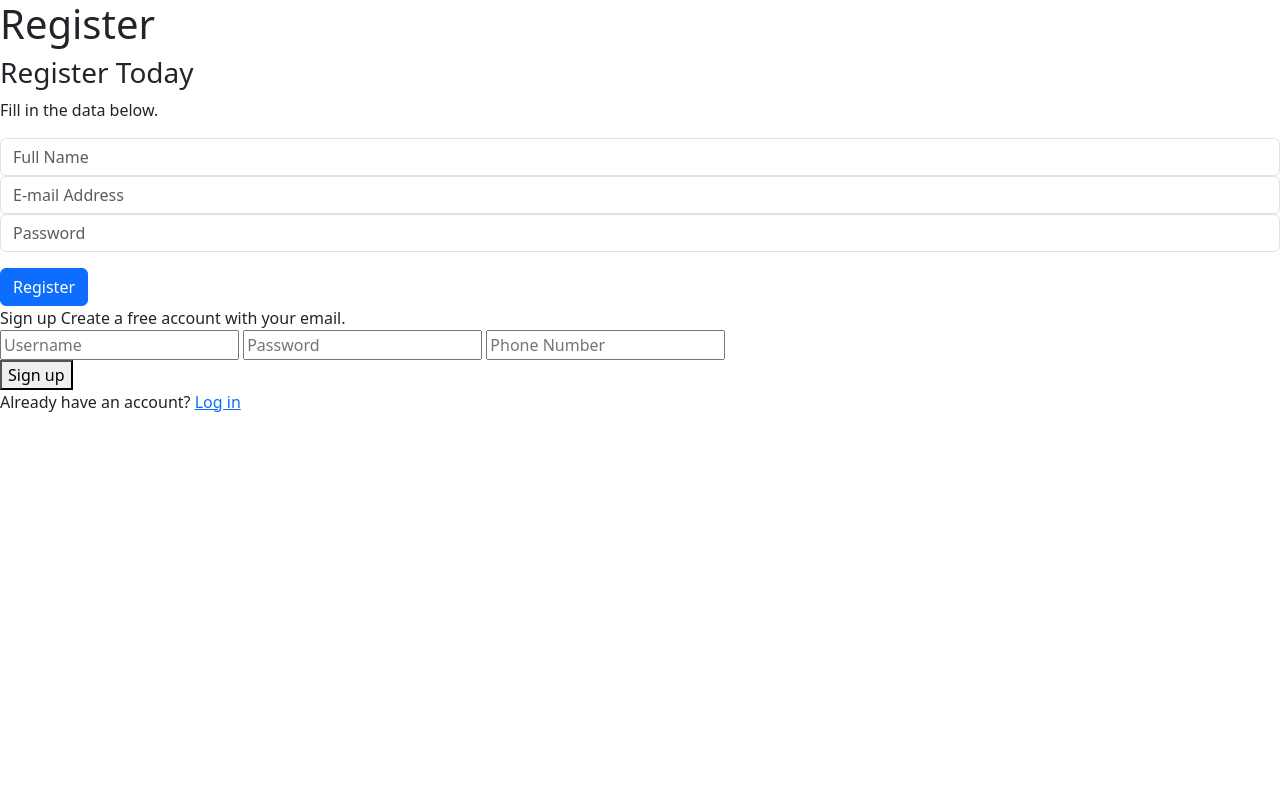
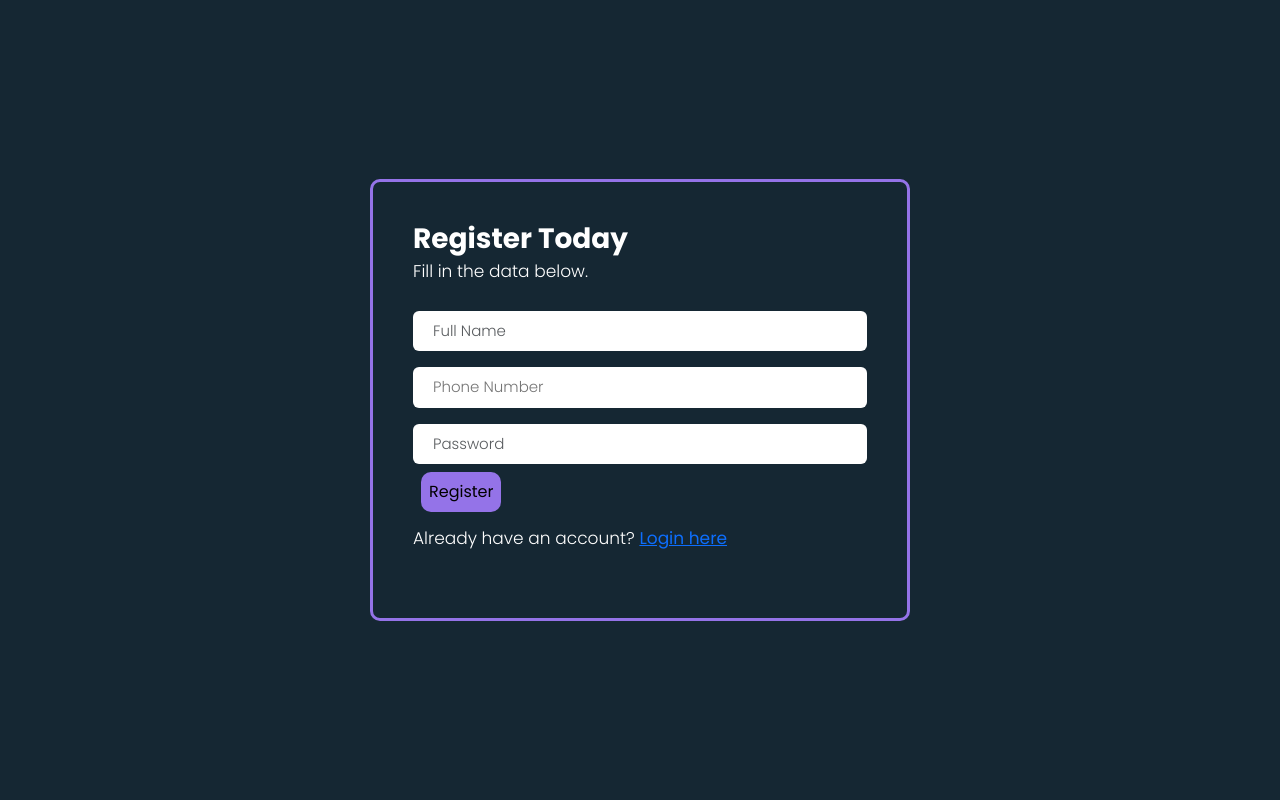
Before and after one commit to akuldeepj/chatapp, a Flask app: page /register in a window 1280 px wide. Run offline with Flask 3, Linux system fonts and the light colour scheme.

Commit message:
designed register page

```diff
--- a/info.json
+++ b/info.json
@@ -58,5 +58,11 @@
         "Username": "abcd",
         "password": "1234",
         "phoneNum": "999"
+    },
+    {
+        "id": "011",
+        "Username": "adj",
+        "password": "0000",
+        "phoneNum": "9999"
     }
 ]
--- /dev/null
+++ b/static/register.css
@@ -0,0 +1,178 @@
+@import url('https://fonts.googleapis.com/css2?family=Poppins:wght@300;400;500;700;900&display=swap');
+
+*, body {
+    font-family: 'Poppins', sans-serif;
+    font-weight: 400;
+    -webkit-font-smoothing: antialiased;
+    text-rendering: optimizeLegibility;
+    -moz-osx-font-smoothing: grayscale;
+}
+
+html, body {
+    height: 100%;
+    background-color: #152733;
+    overflow: hidden;
+}
+
+
+.form-holder {
+      display: flex;
+      flex-direction: column;
+      justify-content: center;
+      align-items: center;
+      text-align: center;
+      min-height: 100vh;
+}
+
+.form-holder .form-content {
+    position: relative;
+    text-align: center;
+    display: -webkit-box;
+    display: -moz-box;
+    display: -ms-flexbox;
+    display: -webkit-flex;
+    display: flex;
+    -webkit-justify-content: center;
+    justify-content: center;
+    -webkit-align-items: center;
+    align-items: center;
+    padding: 60px;
+}
+
+.form-content .form-items {
+    border: 3px solid #9473e8;
+    padding: 40px;
+    display: inline-block;
+    width: 100%;
+    min-width: 540px;
+    -webkit-border-radius: 10px;
+    -moz-border-radius: 10px;
+    border-radius: 10px;
+    text-align: left;
+    -webkit-transition: all 0.4s ease;
+    transition: all 0.4s ease;
+}
+
+.form-content h3 {
+    color: #fff;
+    text-align: left;
+    font-size: 28px;
+    font-weight: 600;
+    margin-bottom: 5px;
+}
+
+.form-content h3.form-title {
+    margin-bottom: 30px;
+}
+
+.form-content p {
+    color: #fff;
+    text-align: left;
+    font-size: 17px;
+    font-weight: 300;
+    line-height: 20px;
+    margin-bottom: 30px;
+}
+
+
+.form-content label, .was-validated .form-check-input:invalid~.form-check-label, .was-validated .form-check-input:valid~.form-check-label{
+    color: #fff;
+}
+
+.form-content input[type=text], .form-content input[type=password], .form-content input[type=email], .form-content select {
+    width: 100%;
+    padding: 9px 20px;
+    text-align: left;
+    border: 0;
+    outline: 0;
+    border-radius: 6px;
+    background-color: #fff;
+    font-size: 15px;
+    font-weight: 300;
+    color: #8D8D8D;
+    -webkit-transition: all 0.3s ease;
+    transition: all 0.3s ease;
+    margin-top: 16px;
+}
+
+
+.btn-primary{
+    background-color: #6C757D;
+    outline: none;
+    border: 0px;
+     box-shadow: none;
+}
+
+.btn-primary:hover, .btn-primary:focus, .btn-primary:active{
+    background-color: #495056;
+    outline: none !important;
+    border: none !important;
+     box-shadow: none;
+}
+
+.form-content textarea {
+    position: static !important;
+    width: 100%;
+    padding: 8px 20px;
+    border-radius: 6px;
+    text-align: left;
+    background-color: #fff;
+    border: 0;
+    font-size: 15px;
+    font-weight: 300;
+    color: #8D8D8D;
+    outline: none;
+    resize: none;
+    height: 120px;
+    -webkit-transition: none;
+    transition: none;
+    margin-bottom: 14px;
+}
+
+.form-sent{
+    margin-top: 0.5rem;
+}
+
+.form-content textarea:hover, .form-content textarea:focus {
+    border: 0;
+    background-color: #ebeff8;
+    color: #8D8D8D;
+}
+
+.mv-up{
+    margin-top: -9px !important;
+    margin-bottom: 8px !important;
+}
+
+.invalid-feedback{
+    color: #ff606e;
+}
+
+.valid-feedback{
+   color: #2acc80;
+}
+
+
+.messages {
+    list-style-type: none;
+    padding: 0;
+    margin: 0;
+    color: red;
+  }
+
+.reg{
+    margin: 0.5rem;
+    border-radius:10px;
+    border: none;
+    /* width: 1rem; */
+    background-color: #9473e8;
+    /* font-size: 1.5rem; */
+    padding: 0.5rem;
+    cursor: pointer;
+    transition: all 0.3s ease-in-out;
+    text-decoration: none;
+}
+
+  .messages li {
+    margin-bottom: 10px;
+  }
--- a/templates/register.html
+++ b/templates/register.html
@@ -1,15 +1,24 @@
 <!DOCTYPE html>
 <html>
+
 <head>
     <meta charset="utf-8">
     <meta name="viewport" content="width=device-width, initial-scale=1">
     <title>Sign Up</title>
-    <link href="https://cdn.jsdelivr.net/npm/bootstrap@5.3.0/dist/css/bootstrap.min.css" rel="stylesheet" integrity="sha384-9ndCyUaIbzAi2FUVXJi0CjmCapSmO7SnpJef0486qhLnuZ2cdeRhO02iuK6FUUVM" crossorigin="anonymous">
+    <link href="https://cdn.jsdelivr.net/npm/bootstrap@5.3.0/dist/css/bootstrap.min.css" rel="stylesheet"
+        integrity="sha384-9ndCyUaIbzAi2FUVXJi0CjmCapSmO7SnpJef0486qhLnuZ2cdeRhO02iuK6FUUVM" crossorigin="anonymous">
     <link rel="stylesheet" href="../static/register.css">
 </head>
+
 <body>
 
-    <h1>Register</h1>
+    <div class="form-body">
+        <div class="row">
+            <div class="form-holder">
+                <div class="form-content">
+                    <div class="form-items">
+                        <h3>Register Today</h3>
+                        <p>Fill in the data below.</p>
                         {% with messages = get_flashed_messages() %}
                         {% if messages %}
                         <ul class="messages">
@@ -19,69 +28,38 @@
                         </ul>
                         {% endif %}
                         {% endwith %}
-
-    <!-- <form action="{{ url_for('register') }}" method="post">
-        <label for="username">Username:</label>
-        <input type="text" id="username" name="username" required><br>
-        <label for="password">Password:</label>
-        <input type="password" id="password" name="password" required><br>
-        <label for="phone_num">Phone Number:</label>
-        <input type="text" id="phone_num" name="phone_num" required><br>
-        <input type="submit" value="Register">
-    </form>
-    <p>Already have an account? <a href="{{ url_for('login') }}">Login here</a></p> -->
-
-    <div class="form-body">
-        <div class="row">
-            <div class="form-holder">
-                <div class="form-content">
-                    <div class="form-items">
-                        <h3>Register Today</h3>
-                        <p>Fill in the data below.</p>
-                        <form class="requires-validation" novalidate>
+                        <form class="requires-validation" novalidate action="{{ url_for('register') }}" method="post">
 
                             <div class="col-md-12">
-                               <input class="form-control" type="text" name="name" placeholder="Full Name" required>
+                                <input class="form-control" id="username" type="text" name="username"
+                                    placeholder="Full Name" required>
                                 <div class="valid-feedback">Username field is valid!</div>
                                 <div class="invalid-feedback">Username field cannot be blank!</div>
                             </div>
 
                             <div class="col-md-12">
-                                <input class="form-control" type="email" name="email" placeholder="E-mail Address" required>
-                                 <div class="valid-feedback">Email field is valid!</div>
-                                 <div class="invalid-feedback">Email field cannot be blank!</div>
+                                <input type="text" class="input" placeholder="Phone Number" id="phone_num"
+                                    name="phone_num" required>
+                                <div class="valid-feedback">Phone number field is valid!</div>
+                                <div class="invalid-feedback">Phone number field cannot be blank!</div>
                             </div>
 
 
                             <div class="col-md-12">
-                              <input class="form-control" type="password" name="password" placeholder="Password" required>
+                                <input class="form-control" id="password" type="password" name="password"
+                                    placeholder="Password" required>
                                 <div class="valid-feedback">Password field is valid!</div>
                                 <div class="invalid-feedback">Password field cannot be blank!</div>
                             </div>
 
-                            <div class="form-button mt-3">
-                                <button id="submit" type="submit" class="btn btn-primary">Register</button>
-                            </div>
+                            <button type="submit" class="reg">Register</button>
                         </form>
+                        <div class="form-sent">
+                            <p>Already have an account? <a href="{{ url_for('login') }}">Login here</a></p>
                         </div>
                     </div>
                 </div>
             </div>
-    </div>
-
-    <div class="form-box">
-        <form class="form" action="{{ url_for('register') }}" method="post">
-          <span class="title">Sign up</span>
-          <span class="subtitle">Create a free account with your email.</span>
-          <div class="form-containers">
-            <input type="text" class="input" placeholder="Username" name="username" required>
-            <input type="password" class="input" placeholder="Password" name="password" required>
-            <input type="text" class="input" placeholder="Phone Number" name="phone_num" required>
-          </div>
-          <button type="submit">Sign up</button>
-        </form>
-        <div class="form-section">
-          <p>Already have an account? <a href="{{ url_for('login') }}">Log in</a> </p>
         </div>
     </div>
 
@@ -103,4 +81,5 @@
             })
     })()
 </script>
+
 </html>
--- a/test.json
+++ b/test.json
@@ -1 +1 @@
-[{"id": "004007", "members": ["004", "007", "004", "007"], "messages": [{"id": "004", "msg": "jlsj", "timestamp": "2023-07-08 15:57:15"}, {"id": "004", "msg": "bdkgn", "timestamp": "2023-07-08 15:57:18"}, {"id": "004", "msg": "gjgj", "timestamp": "2023-07-08 16:27:35"}, {"id": "004", "msg": "hi", "timestamp": "2023-07-08 16:31:13"}]}, {"id": "001004", "members": ["004", "001", "004", "001"], "messages": [{"id": "004", "msg": "fsgs", "timestamp": "2023-07-08 16:17:21"}, {"id": "004", "msg": "fx", "timestamp": "2023-07-08 16:17:23"}, {"id": "004", "msg": "jgj", "timestamp": "2023-07-08 16:18:12"}, {"id": "001", "msg": "hi", "timestamp": "2023-07-08 16:31:40"}, {"id": "004", "msg": "hello", "timestamp": "2023-07-08 16:31:53"}, {"id": "001", "msg": "hi user 4", "timestamp": "2023-07-08 16:32:52"}, {"id": "004", "msg": "hi user 1", "timestamp": "2023-07-08 16:33:01"}]}, {"id": "004006", "members": ["004", "006", "004", "006"], "messages": [{"id": "004", "msg": "hello", "timestamp": "2023-07-08 16:34:45"}]}]
+[{"id": "004007", "members": ["004", "007", "004", "007"], "messages": [{"id": "004", "msg": "jlsj", "timestamp": "2023-07-08 15:57:15"}, {"id": "004", "msg": "bdkgn", "timestamp": "2023-07-08 15:57:18"}, {"id": "004", "msg": "gjgj", "timestamp": "2023-07-08 16:27:35"}, {"id": "004", "msg": "hi", "timestamp": "2023-07-08 16:31:13"}]}, {"id": "001004", "members": ["004", "001", "004", "001"], "messages": [{"id": "004", "msg": "fsgs", "timestamp": "2023-07-08 16:17:21"}, {"id": "004", "msg": "fx", "timestamp": "2023-07-08 16:17:23"}, {"id": "004", "msg": "jgj", "timestamp": "2023-07-08 16:18:12"}, {"id": "001", "msg": "hi", "timestamp": "2023-07-08 16:31:40"}, {"id": "004", "msg": "hello", "timestamp": "2023-07-08 16:31:53"}, {"id": "001", "msg": "hi user 4", "timestamp": "2023-07-08 16:32:52"}, {"id": "004", "msg": "hi user 1", "timestamp": "2023-07-08 16:33:01"}]}, {"id": "004006", "members": ["004", "006", "004", "006"], "messages": [{"id": "004", "msg": "hello", "timestamp": "2023-07-08 16:34:45"}]}, {"id": "000004", "members": ["004", "010", "004"], "messages": []}]
```
Lines whose indentation alone changed are shown as unchanged.
